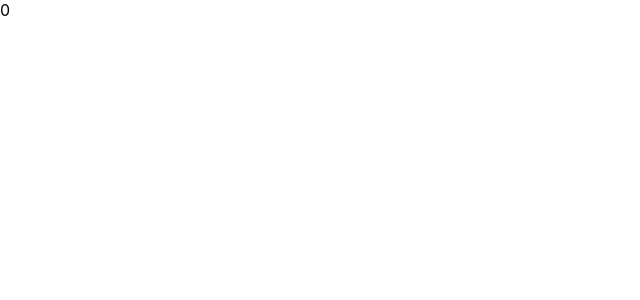
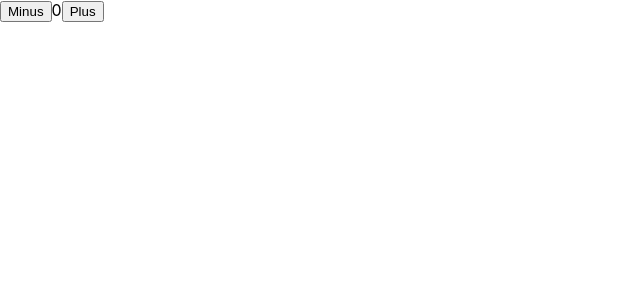
Before and after one commit to VladimirRM/Counter-js-bogutskiy, a React (Create React App) app: page / in a window 1280 px wide. Shown: the top 300 px of the page, without its empty margins (0-640 px from the left). Built offline with nearby package versions, Linux system fonts and the light colour scheme.

Commit message:
add button minus,plus

```diff
--- a/src/App.js
+++ b/src/App.js
@@ -5,7 +5,9 @@ const App = () => {
   const [count,setCount] = useState(0)
   return (
     <div>
+      <button>Minus</button>
       {count}
+      <button>Plus</button>
     </div>
   )
 }
```
